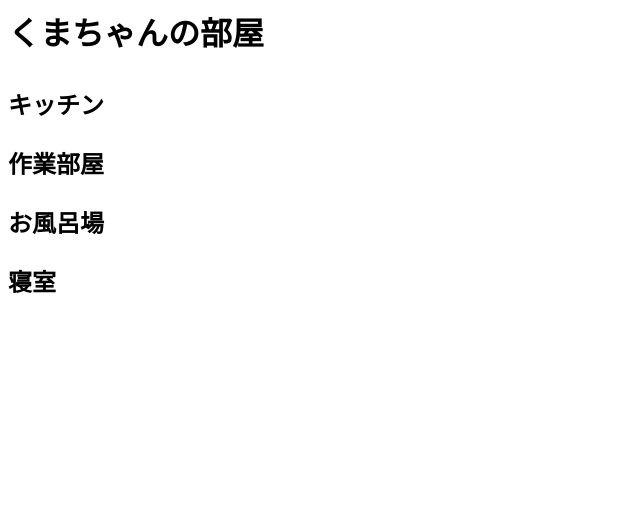
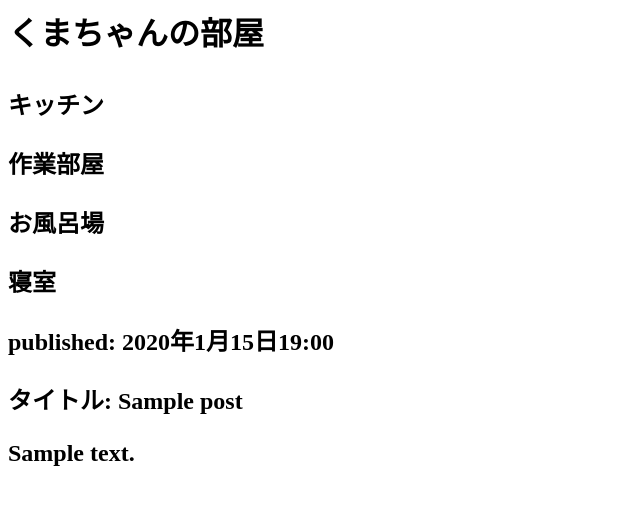
Before and after one commit to naonao1209/djangogirls2.0.0, a Django app: page / in a window 1280 px wide. Shown: the top 505 px of the page, without its empty margins (0-640 px from the left). Run offline with Django 4.2, Linux system fonts and the light colour scheme; tables that the repository leaves empty hold one stand-in row (values such as "Sample post").

Commit message:
HTMLの更新、modelのクエリ追加

```diff
--- a/blog/templates/app/post_list.html
+++ b/blog/templates/app/post_list.html
@@ -18,6 +18,13 @@
                 <p>作業部屋</p>
                 <p>お風呂場</p>
                 <p>寝室</p>
+                <p>
+                    {% for post in posts %}
+                        <p>published: {{ post.published_date }}</p>
+                        <p>タイトル: {{ post.title }}</p>
+                        <p>{{ post.text | linebreaksbr }}</p>
+                    {% endfor %}
+                </p>
             </h2>
         </div>
 
--- a/blog/views.py
+++ b/blog/views.py
@@ -1,5 +1,8 @@
 from django.shortcuts import render
+from django.utils import timezone
+from .models import Post
 
 # Create your views here.
 def post_list(request):
-    return render(request, 'app/post_list.html',{})
+    posts = Post.objects.filter(published_date__lte=timezone.now()).order_by('published_date')
+    return render(request, 'app/post_list.html',{'posts':posts})
```
